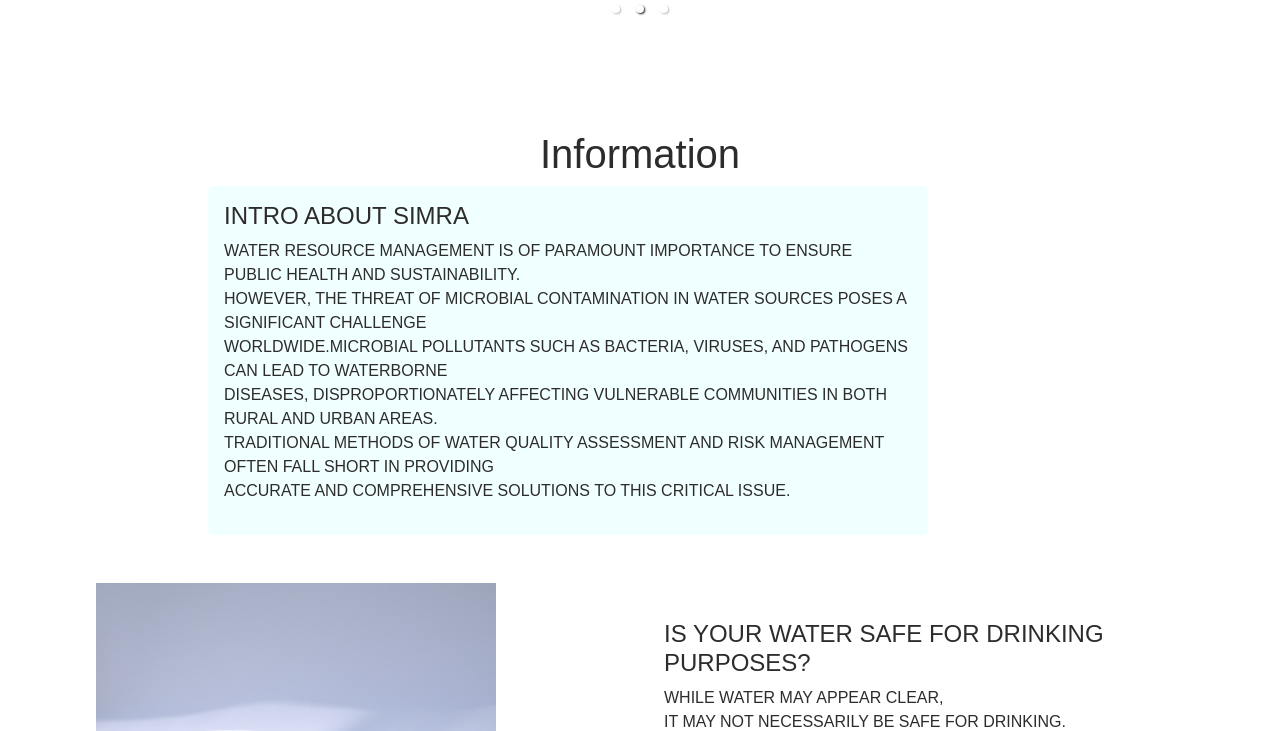
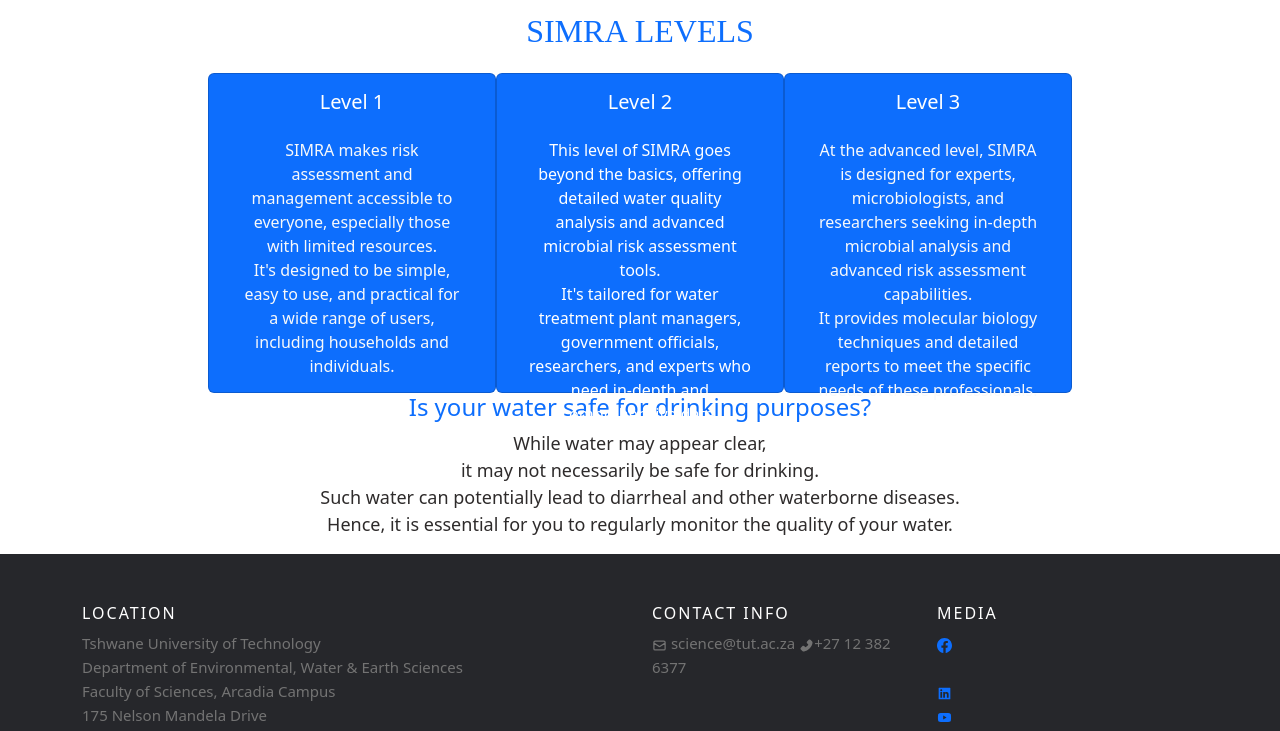
Before and after one commit to ICEP-DEV/SIMRA.Web, a React (Create React App) app: page /home in a window 1280 px wide. Shown: the part 1020-1751 px from the top of the page. Built offline with nearby package versions, Linux system fonts and the light colour scheme; grey boxes are pictures that could not be loaded; some icons are missing.

Commit message:
methods pop up

```diff
--- a/src/screens/Home/Home.css
+++ b/src/screens/Home/Home.css
@@ -1,11 +1,15 @@
 .hero
 {
     margin: 0;
-    font-family: 'Prompt', sans-serif;
+
 color: #fff;
      overflow-x: hidden;
 
 
+}
+.img-carousel
+{
+height: 50vh;
 }
 .card-home
 {
@@ -14,13 +18,9 @@
   height: 700px;
 
 }
-.card{
-  border: none;
-}
 .para
 {
-    font-size: 16px;
-    text-transform: uppercase;
+    font-size: 18px;
     font-weight: lighter;
     writing-mode: horizontal-tb;
     color: rgb(46, 43, 43);
@@ -56,14 +56,12 @@
 .section-2
 {
     width: 100%;
-
    background-color: #fff;
    display: flex;
   justify-content: start;
   align-items: center;
  color: rgb(46, 43, 43);
-    /* border-top-left-radius: 30% 30%;
-    border-top-right-radius: 30% 30%; */
+
 }
 /* .section-3
 {
@@ -72,23 +70,7 @@
 
 } */
 
-.curve {
-    position: absolute;
-    height: 250px;
-    width: 100%;
-    bottom: 0;
-    text-align: center;
-  }
-.curve::before {
-    content: '';
-    display: block;
-    position: absolute;
-    border-radius: 100% 50%;
-    width: 55%;
-    height: 100%;
-    transform: translate(85%, 60%);
-    /* background-color:rgb(10,20,140); */
-  }
+
   .user-text
   {
     width: 50%;
@@ -182,86 +164,16 @@
 }
 
   @media screen and (max-height: 450px) {
-   /* .hero
+    .carousel
     {
-    width: 400px;
-   } */
+      height: 60vh;
     }
-
-   @media (max-width: 768px) {
-    h1{
-      font-size: 1.5rem;
+    .para
+    {
+      font-size: 11px;
     }
-    h4{
-      font-size: 1.125rem
+    .carousel
+    {
+      height: 250px;
     }
-    .carousel .img-carousel img
-    {
-    width:auto;
-    height: auto;
    }
-    p{
-      text-align: center;
-      font-size: 14px;
-    }
-    li{
-      text-align: center;
-      font-size: 16px;
-    }
-    .section-2{
-
-      display: flex;
-      justify-content: center; /* Center horizontally */
-      align-items: center; /* Center vertically */
-      min-height: 100vh;
-      margin: auto;
-      padding: auto;
-      height: auto;
-
-    }
-    .section-2 .row{
-
-
-      justify-content: center; /* Center horizontally */
-      align-items: center; /* Center vertically */
-      /* min-height: 100vh; */
-
-    }
-    .section-2 p{
-
-      text-align: center;
-      font-size: 14px;
-
-    }
-    .section-2 h4{
-
-      text-align: center;
-
-    }
-    /*  */
-
-    .section-2 .p-5 img
-    {
-
-
-      justify-content: center; /* Center horizontally */
-      align-items: center; /* Center vertically */
-      display: block;
-      margin-left: auto;
-      margin-right: auto;
-      width: auto;
-      height: auto;
-
-
-    }
-    .list-item {
-      font-size: 14px; /* Example font size for desktop */
-    }
-    .para li{
-      font-size: 14px; /* Example font size for desktop */
-      text-align: center;
-    }
-
-
-
-   }
--- a/src/screens/Home/Home.js
+++ b/src/screens/Home/Home.js
@@ -1,20 +1,15 @@
 import React from 'react';
 import { useNavigate } from 'react-router-dom';
 import Navbar from '../Navbar/Navbar';
-import { HiOutlineMail } from 'react-icons/hi';
 import image from '../../assets/borehole.jpg';
 import image1 from '../../assets/flowingriver.jpg';
 import image2 from '../../assets/dwater.avif';
 import { Carousel } from 'react-responsive-carousel';
 import glassofwater from'../../assets/glassofwater.jpg';
-import dwater from './dirtywater.jpeg';
 import './Home.css';
 import { useSelector } from 'react-redux';
-import MovingComponent from '../animations/component'
+import MovingComponent from '../animations/component';
 import Footer from '../Footer/Footer'
-import Card from 'react-bootstrap/Card';
-
-
 function Home() {
   let navigate = useNavigate();
   let user_info = useSelector((state) => state.user.value)
@@ -25,14 +20,37 @@
       <div className=''>
         <Navbar />
       </div>
-      <Carousel className='.carousel'
+
+
+
+      {/* <div className='mb-5 text-center display-6 ml-5'>
+<label className='mt-5'>Hi {user_info.user_firstname} {user_info.user_lastname}, Welcome To Simra</label>
+</div> */}
+
+        {/* <div className='card-home mb-5 '>
+        <MovingComponent
+          type="slideInFromTop"
+          duration="1000ms"
+          delay="0.5s"
+          direction="normal"
+          timing="ease"
+          iteration="1"
+          fillMode="none">
+           <div className='user-text d-flex mb-5 text-center display-6 ml-5 '>
+        <label className='mt-5 text-center'>Hi {user_info.user_firstname} {user_info.user_lastname}, Welcome To Simra</label>
+        </div>
+        </MovingComponent>
+        </div> */}
+    <Carousel className='carousel'
       autoPlay={true}
       infiniteLoop={true}
       showStatus={false}
       showThumbs={false}
     >
       <div className='img-carousel'>
-          <img src={image1} alt="Image 1"  />
+        <img src={image1} alt="Image 1" />
+
+
 
       </div>
       <div className='img-carousel'>
@@ -43,18 +61,14 @@
       </div>
       {/* Add more images as needed */}
     </Carousel>
+    <section className='section-2 '>
+<h1 className='text-primary'>About Simra</h1>
 
 
 
-      <section className='section-2 px-5'>
-        <h1>Information</h1>
 
-        <div className='row gx-5 align-items-center'>
-
-
-          <div className='col-lg-6 order-lg-2'>
  <MovingComponent
-                      type="fadeInFromLeft"
+          type="glowing"
           duration="1000ms"
           delay="0.2s"
           direction="normal"
@@ -62,48 +76,57 @@
           iteration="1"
           fillMode="none">
 
-                    <Card className='card border-0' style={{ width: '45rem',backgroundColor:'#F0FFFF' }}>
-                          <Card.Body>
+          <p className='para font_7 wixui-richtext_text text-center text-secondary ' >
+          SIMRA is a cutting-edge web tool revolutionizing water resource management. It evaluates and mitigates microbial risks in water sources,<br/>
+providing a robust framework for addressing health hazards from contamination. With seamless data integration, advanced modeling, <br/>
+and decision support, SIMRA empowers stakeholders to protect public health and ensure water system sustainability. <br/>
+Its ability to integrate diverse data sources, simulate contaminant behavior, and facilitate scenario analysis enables effective risk management strategies.<br/>
+ User-friendly interfaces and interactive visualizations promote transparent communication, fostering informed discussions. <br/>
+ SIMRA's iterative approach supports continuous monitoring and adaptation, refining interventions and enhancing risk management practices over time.<br/>
+  Overall, SIMRA marks a significant advancement in water resource management, <br/>
+offering a comprehensive solution for assessing and managing microbial risks to promote long-term public health and water system vitality.</p>
 
-                            <Card.Text>
-                            <p className='para ' >
-                              <h4 >Intro About Simra</h4>
-                             Water resource management is of paramount importance to ensure public health and sustainability.<br></br>
-                              However, the threat of microbial contamination in water sources poses a significant challenge <br></br>
-                               worldwide.Microbial pollutants such as bacteria, viruses, and pathogens can lead to waterborne  <br></br>
-                               diseases, disproportionately affecting vulnerable communities in both rural and urban areas. <br></br>
-                             Traditional methods of water quality assessment and risk management often fall short in providing <br></br>
-                                accurate and comprehensive solutions to this critical issue.
+        </MovingComponent>
 
- </p>
-                            </Card.Text>
 
-                          </Card.Body>
-                        </Card>
+        <section className='section-h2s'>
+
+        <h2 className='text-primary text-center'>Simra Levels</h2>
+<div className='level1-desccription'>
+
+                            <div className='h2s-cards row align-items-start justify-content-around'>
+
+                                <div className='card text-bg-primary p-3' >
+                                <h5 className='text-center'>Level 1</h5>
+                                    <div className='card-body font_7 wixui-richtext_text text-center '>
+                                   <p className='text-light fw-light'> SIMRA makes risk assessment and management accessible to everyone, especially those with limited resources.<br/>
+                                      It's designed to be simple, easy to use, and practical for a wide range of users, including households and individuals.</p>
+                                    </div>
+
+                                </div>
+                                <div className='card text-bg-primary p-3' style={{width:'18rem'}}>
+                                    <h5 className='text-center'>Level 2</h5>
+                                    <div className='card-body font_7 wixui-richtext_text text-center '>
+                                    <p lassName='text-light fw-light'>This level of SIMRA goes beyond the basics, offering detailed water quality analysis and advanced microbial risk assessment tools. <br/>
+                                      It's tailored for water treatment plant managers, government officials, researchers, and experts who need in-depth and comprehensive data.</p>
+                                </div> </div>
+                                <div className='card text-bg-primary p-3' style={{width:'18rem'}}>
+                                    <h5 className='text-center'>Level 3</h5>
+                                    <div className='card-body  text-center '>
+                                    <p className='text-light fw-light'>At the advanced level, SIMRA is designed for experts, microbiologists,
+        and researchers seeking in-depth microbial analysis and advanced risk assessment capabilities.<br></br>
+         It provides molecular biology techniques and detailed reports to meet the specific needs of these professionals.</p>
+                                </div> </div>
 
 
 
 
-            </MovingComponent>
-          </div>
-          <div className='col-lg-6 order-lg-2'>
-            <div className='p-5'>
-            {/* <img className='img-fluid ' style={{width:'600px' ,height:'300px'}} src={dwater}/> */}
-            </div>
 
                             </div>
                         </div>
+</section>
+ {/*** */}
 
-
-       <div className='row gx-5 align-items-center'>
-          <div className='col-lg-6 order-lg-2'>
-            <div className='p-5'>
-             <img className='img-fluid ' style={{width:'400px' ,height:'300px'}} src={glassofwater}/>
-            </div>
-
-          </div>
-
-          <div className='col-lg-6 order-lg-2'>
 <MovingComponent
           type="fadeInFromRight"
           duration="1000ms"
@@ -112,17 +135,16 @@
           timing="ease"
           iteration="1"
           fillMode="none">
-                    <p className='para ' >
-                      <h4>Is your water safe for drinking purposes? </h4>
+
+            <h4 className='text-primary text-center'>Is your water safe for drinking purposes? </h4>
+            <p className='para font_7 wixui-richtext_text text-center ' >
           While water may appear clear,  <br></br>it may not necessarily be safe for drinking. <br></br>
            Such water can potentially lead to diarrheal and other waterborne diseases. <br></br>
            Hence, it is essential for you to regularly monitor the quality of your water. <br></br>
             </p>
 
         </MovingComponent>
-          </div>
 
-        </div>
       </section>
 
 
```
Also changed, not shown: src/Data/methods.js (+24 -25 lines), src/screens/Level1/Level1.js (+9 -8 lines). Lines whose indentation alone changed are shown as unchanged.
